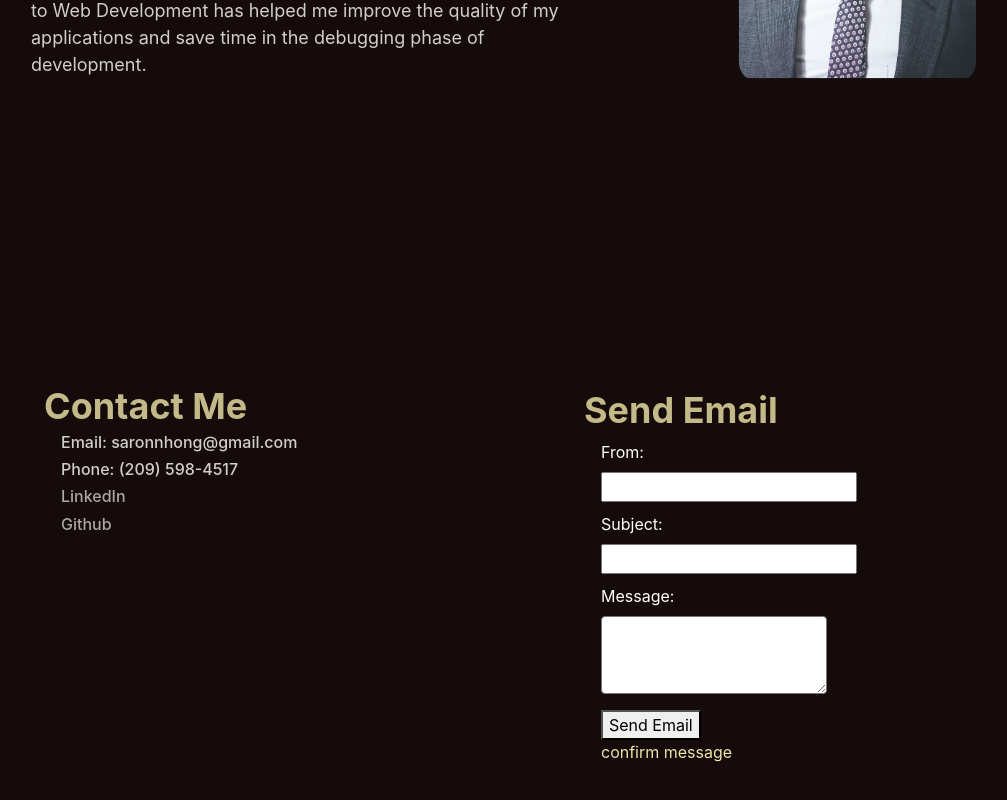
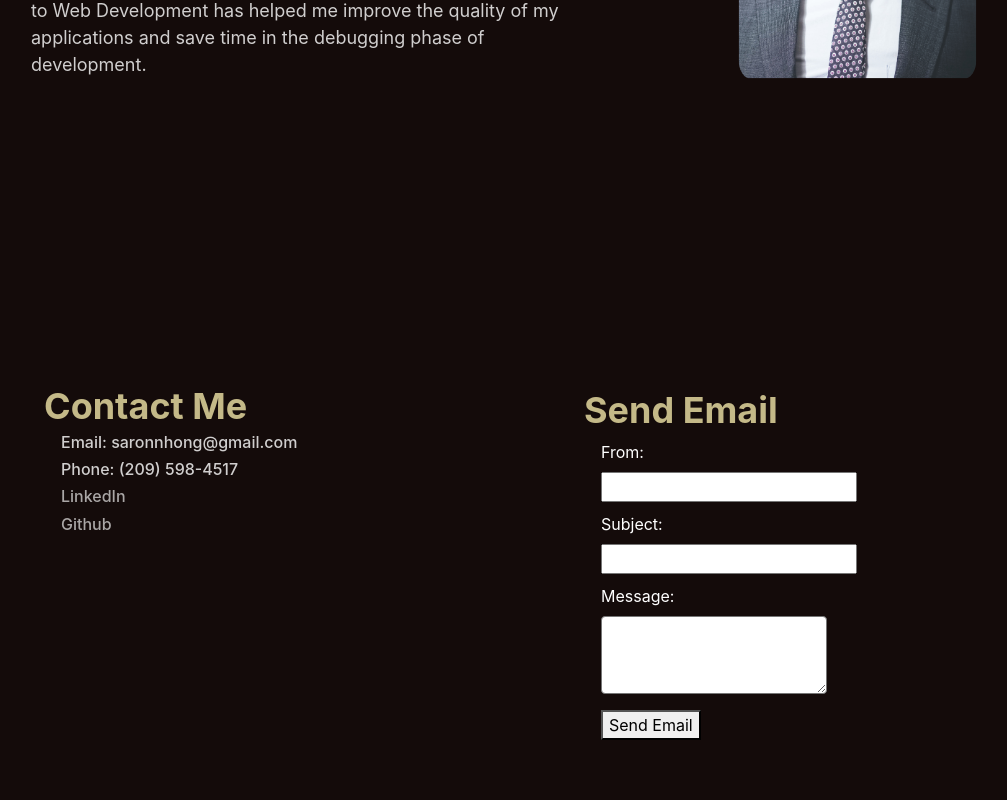
Before and after one commit to saronnhong/react-portfolio, a React (Create React App) app in the folder client/: page /contact in a window 1280 px wide. Shown: the part 1304-2104 px from the top of the page, without its empty margins (39-1046 px from the left). Built offline with nearby package versions, Linux system fonts and the light colour scheme.

Commit message:
empty confirm message to start

```diff
--- a/client/src/components/Contact/Contact.js
+++ b/client/src/components/Contact/Contact.js
@@ -11,7 +11,7 @@ class Contact extends Component {
             from: '',
             subject: '',
             text: '',
-            confirmMsg: 'confirm message'
+            confirmMsg: ''
         }
     }
     sendEmail = () => {
```
